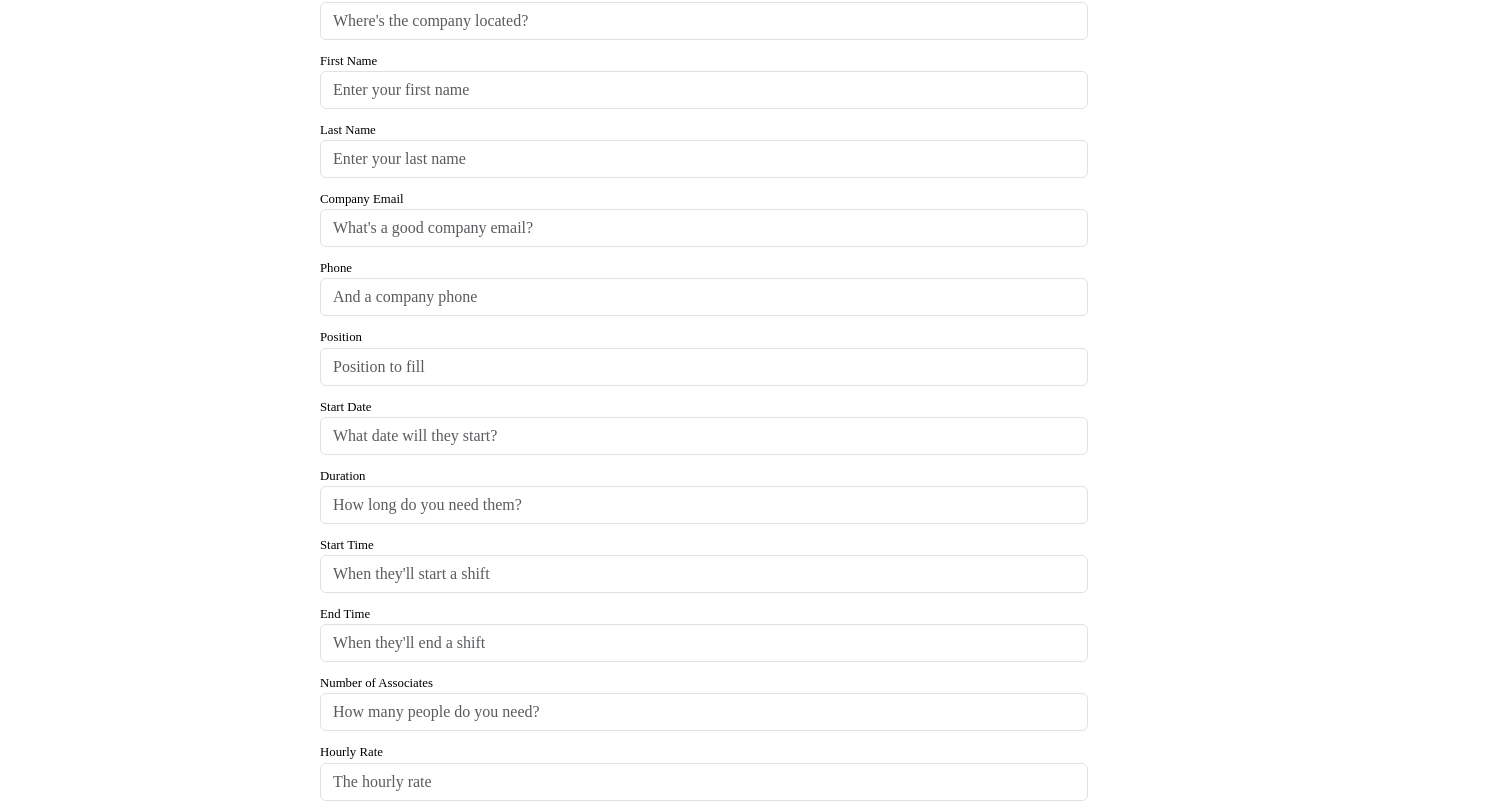
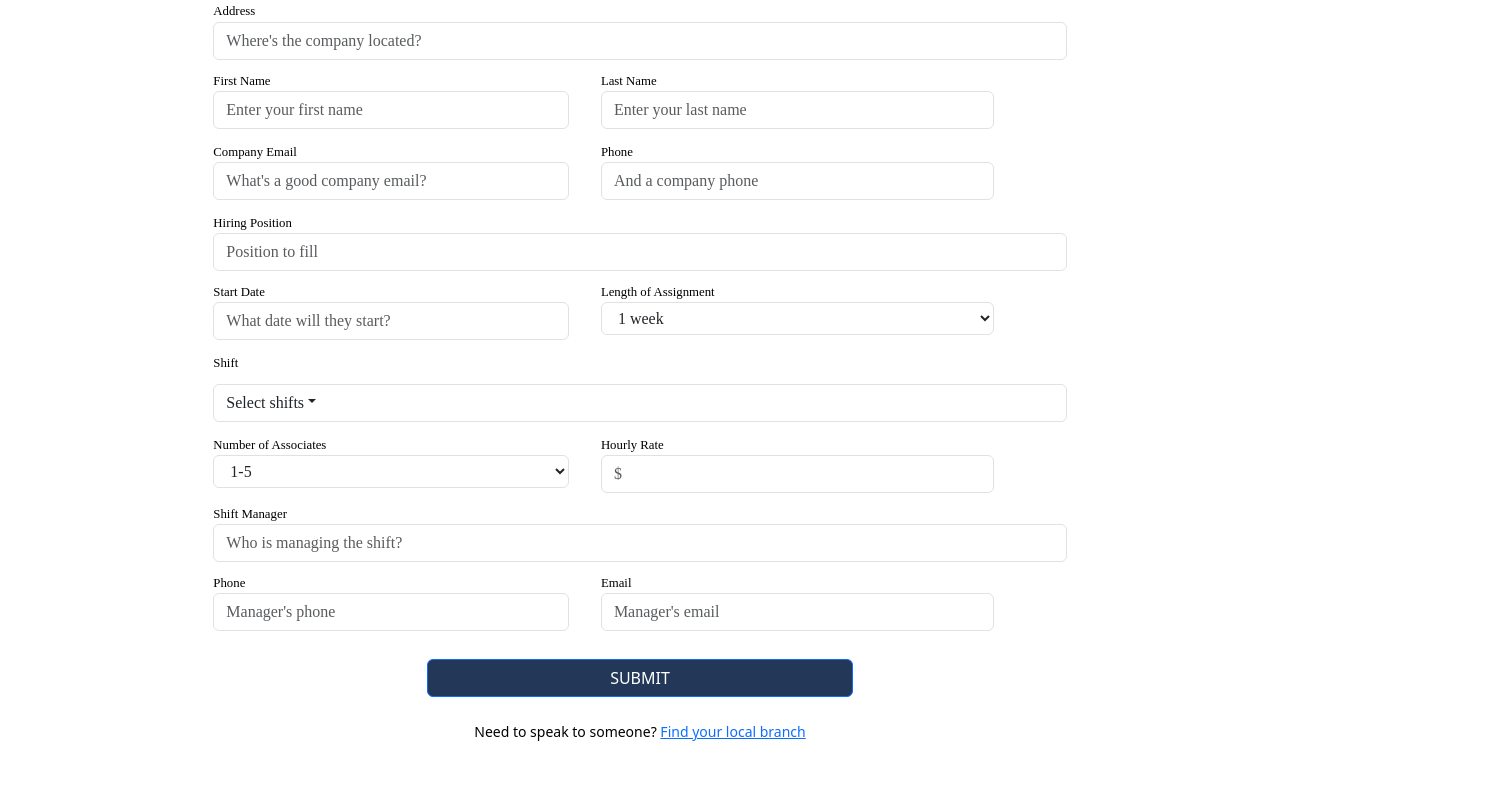
Before and after one commit to joshw1217/partners-engineering, a React (Create React App) app in the folder order-form/: page / in a window 1280 px wide. Shown: the part 240-1041 px from the top of the page, 1504 px wide, since content can reach past the window. Built offline with nearby package versions, Linux system fonts and the light colour scheme.

Commit message:
Add dropdown menus and slight alterations to spacing

```diff
--- a/order-form/src/App.css
+++ b/order-form/src/App.css
@@ -11,7 +11,6 @@
 
   font-size: calc(10px + 1vmin);
   color: black;
-  padding-left: 10vw;
 }
 
 
@@ -22,6 +21,16 @@
   font-weight: 500;
   text-align: left;
   font-size: .8rem;
+  --bs-gutter-x: 0;
+}
+
+.row-item {
+  margin-left: 10px;
+  padding-right: 0;
+}
+
+.custom-row {
+  width: 66.66667%;
 }
 
 .heading {
@@ -41,7 +50,8 @@
 }
 
 .button {
-  margin-bottom: 15px;
+  margin-top: 24px;
+  margin-bottom: 24px;
   background-color: #233759 !important;
 }
 
--- a/order-form/src/Form.js
+++ b/order-form/src/Form.js
@@ -1,8 +1,38 @@
-import React from 'react';
+import React, {useState} from 'react';
+import { Row, Col } from 'react-bootstrap';
 import logo from './partners_logo.png';
 
 
+
+
 const Form = () => {
+
+
+    const [selectedItem, setSelectedItem] = useState('');
+
+    const handleDropdownChange = (event) => {
+      setSelectedItem(event.target.value);
+    };
+
+    const [selectedItems, setSelectedItems] = useState([]);
+  const [dropdownOpen, setDropdownOpen] = useState(false);
+
+  const toggleDropdown = () => {
+    setDropdownOpen(!dropdownOpen);
+  };
+
+  const handleItemClick = (itemValue) => {
+    if (selectedItems.includes(itemValue)) {
+      setSelectedItems(selectedItems.filter((item) => item !== itemValue));
+    } else {
+      setSelectedItems([...selectedItems, itemValue]);
+    }
+  };
+
+  const isItemSelected = (itemValue) => {
+    return selectedItems.includes(itemValue);
+  };
+
   return (
     <div>
       <nav className="navbar custom-nav">
@@ -14,8 +44,11 @@ const Form = () => {
       </nav>
     <form className="App-header">
     <hr className="divider" />
-    <div className="form-group" style={{marginBottom: "1rem"}}>
+    <div className="form-group" style={{fontWeight: "700"}}>
         <label htmlFor="intro">Finding associates to fill your shifts has never been easier.</label>
+    </div>
+    <div className="form-group" style={{marginBottom: "12px", fontSize: "16px"}}>
+        <label htmlFor="intro">Fill out the info below to get started.</label>
     </div>
     <div className="form-group col-md-8 item">
       <label htmlFor="name">Company</label>
@@ -25,67 +58,168 @@ const Form = () => {
       <label htmlFor="address">Address</label>
       <input type="text" className="form-control" placeholder="Where's the company located?" />
     </div>
-    <div className="form-group col-md-8 item">
+    <Row className="custom-row">
+    <Col md={5} className="item">
+    <div className="form-group item">
       <label htmlFor="first">First Name</label>
       <input type="text" className="form-control" placeholder="Enter your first name" />
     </div>
-    <div className="form-group col-md-8 item">
+    </Col>
+    <Col md={6} className="row-item">
+    <div className="form-group item row-item">
       <label htmlFor="last">Last Name</label>
       <input type="text" className="form-control" placeholder="Enter your last name" />
     </div>
-    <div className="form-group col-md-8 item">
+    </Col>
+    </Row>
+    <Row className="custom-row">
+    <Col md={5} className="item">
+    <div className="form-group  item">
       <label htmlFor="email">Company Email</label>
       <input type="email" className="form-control" placeholder="What's a good company email?" />
     </div>
-    <div className="form-group col-md-8 item">
+    </Col>
+    <Col md={6} className="row-item">
+    <div className="form-group item row-item">
       <label htmlFor="phone">Phone</label>
       <input type="text" className="form-control" placeholder="And a company phone" />
     </div>
+    </Col>
+    </Row>
+
     {/*Local branch field here?? Include on form? */}
 
     <div className="form-group col-md-8 item">
-      <label htmlFor="position">Position</label>
+      <label htmlFor="position">Hiring Position</label>
       <input type="text" className="form-control" placeholder="Position to fill" />
     </div>
-    <div className="form-group col-md-8 item">
+    <Row className="custom-row">
+    <Col md={5} className="item">
+    <div className="form-group  item">
       <label htmlFor="date">Start Date</label>
       <input type="text" className="form-control" placeholder="What date will they start?" />
     </div>
-    <div className="form-group col-md-8 item">
-      <label htmlFor="duration">Duration</label>
-      <input type="text" className="form-control" placeholder="How long do you need them?" />
+    </Col>
+    <Col md={6} className="row-item">
+
+    <div className='form-group item row-item'>
+        <label htmlFor="length-dropdown">Length of Assignment</label>
+        <select
+          id="length-dropdown"
+          value={selectedItem}
+          onChange={handleDropdownChange}
+          className="form-control"
+          style={{appearance: "auto"}}
+        >
+          <option value="">1 week</option>
+          <option value="1 month">1 month</option>
+          <option value="6 months">6 months</option>
+          <option value="1 year">1 year</option>
+          <option value="Indefinitely">Indefinitely</option>
+        </select>
+      </div>
+    </Col>
+    </Row>
+    <Col md={8} className="item">
+    <div className="form-group">
+      <label htmlFor="shift-dropdown">Shift</label>
+      <div className={`dropdown${dropdownOpen ? ' show' : ''}`}>
+        <button
+          className="form-control dropdown-toggle item"
+          type="button"
+          onClick={toggleDropdown}
+        >
+          Select shifts
+        </button>
+        <div className={`dropdown-menu${dropdownOpen ? ' show' : ''}`}>
+          <div className="dropdown-item">
+            <input
+              type="checkbox"
+              checked={isItemSelected('Day')}
+              onChange={() => handleItemClick('Day')}
+              style={{marginRight: "10px"}}
+            />
+            <label>Day Shift (1st)</label>
+          </div>
+          <div className="dropdown-item">
+            <input
+              type="checkbox"
+              checked={isItemSelected('Afternoon')}
+              onChange={() => handleItemClick('Afternoon')}
+              style={{marginRight: "10px"}}
+            />
+            <label>Afternoon Shift (2nd)</label>
+          </div>
+          <div className="dropdown-item">
+            <input
+              type="checkbox"
+              checked={isItemSelected('Night')}
+              onChange={() => handleItemClick('Night')}
+              style={{marginRight: "10px"}}
+            />
+            <label>Night Shift (3rd)</label>
+          </div>
+        </div>
+      </div>
     </div>
-    <div className="form-group col-md-8 item">
-      <label htmlFor="start">Start Time</label>
-      <input type="text" className="form-control" placeholder="When they'll start a shift" />
-    </div>
-    <div className="form-group col-md-8 item">
+    </Col>
+    {/*<div className="form-group col-md-8 item">
       <label htmlFor="end">End Time</label>
       <input type="text" className="form-control" placeholder="When they'll end a shift" />
+  </div>*/}
+    <Row className="custom-row">
+    <Col md={5} className="item">
+    <div className='form-group item'>
+        <label htmlFor="associate-dropdown">Number of Associates</label>
+        <select
+          id="associate-dropdown"
+          value={selectedItem}
+          onChange={handleDropdownChange}
+          className="form-control"
+          style={{appearance: "auto"}}
+        >
+          <option value="">1-5</option>
+          <option value="6-10">6-10</option>
+          <option value="11-15">11-15</option>
+          <option value="16-20">16-20</option>
+          <option value="20+">20+</option>
+        </select>
+      </div>
+    </Col>
+    <Col md={6} className="row-item">
+    <div className="form-group item row-item">
+      <label htmlFor="rate">Hourly Rate</label>
+      <input type="text" className="form-control" placeholder="$" />
     </div>
-    <div className="form-group col-md-8 item">
-      <label htmlFor="number">Number of Associates</label>
-      <input type="text" className="form-control" placeholder="How many people do you need?" />
-    </div>
-    <div className="form-group col-md-8 item">
-      <label htmlFor="rate">Hourly Rate</label>
-      <input type="text" className="form-control" placeholder="The hourly rate" />
-    </div>
+    </Col>
+    </Row>
+
 
     <div className="form-group col-md-8 item">
       <label htmlFor="manager">Shift Manager</label>
       <input type="text" className="form-control" placeholder="Who is managing the shift?" />
     </div>
-    <div className="form-group col-md-8 item">
+    <Row className="custom-row">
+    <Col md={5} className="item">
+    <div className="form-group item">
       <label htmlFor="manager-phone">Phone</label>
       <input type="text" className="form-control" placeholder="Manager's phone" />
     </div>
-    <div className="form-group col-md-8 item" >
+    </Col>
+    <Col md={6} className="row-item">
+    <div className="form-group item row-item" >
       <label htmlFor="manager-email">Email</label>
       <input type="text" className="form-control" placeholder="Manager's email" />
     </div>
+    </Col>
+    </Row>
 
-    <button type="submit" className="btn btn-primary col-md-4 item button">Submit</button>
+    {/*TODO: Combine phone and email*/}
+
+    <button type="submit" className="btn btn-primary col-md-4 item button">SUBMIT</button>
+    <div className="form-group" style={{marginBottom: "52px", fontSize: "14px"}}>
+        <label htmlFor="intro">Need to speak to someone? <a href="https://www.partnerspersonnel.com/locations-list/">Find your local branch</a></label>
+    </div>
     </form>
 
     </div>
```
